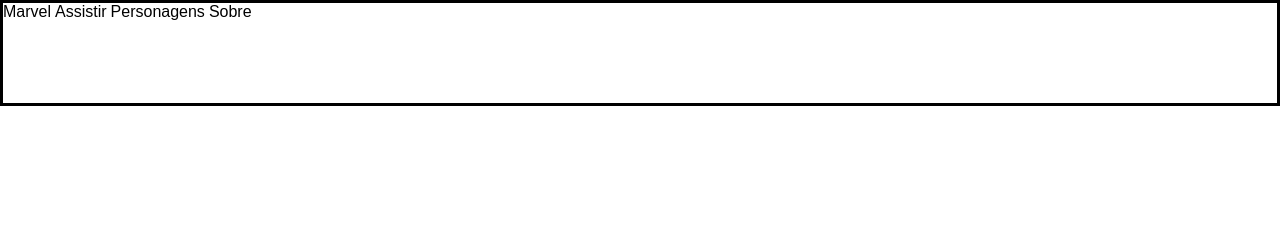
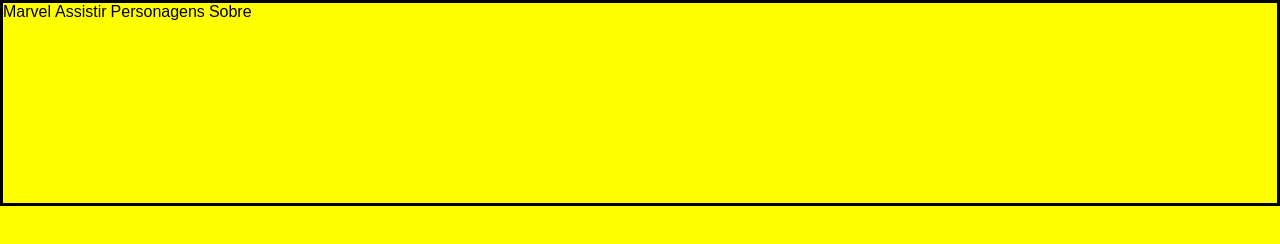
Before and after one commit to Arthurito37/Iron-Fist, a plain HTML site: page IronFist/index.html in a window 1280 px wide. Drawn offline with Linux system fonts and the light colour scheme.

Commit message:
Atulização CSS

```diff
--- a/IronFist/css/style.css
+++ b/IronFist/css/style.css
@@ -2,10 +2,17 @@
     margin : 0; /*Define a area de margem nos quatro lados do elemento*/
     padding: 0; /*Define uma distancia entre o conteudo de um elemento e as suas bordas*/
 }
+body{
+    background-color: yellow;
+}
+.logo_header{
+    width: 200px; /* Define a largura da imagem */
+    height: auto; /* Ajusta a altura automaticamente para manter a proporção */
+}
 .header{
-    height: 100px; /*Altura*/
+    height: 200px; /*Altura*/
     border-style: solid; /*Borda com estilo sólido*/
-    font-style: normal;
+    font-style: normal; /*Deixa o estilo da fonte padrão*/
 }
 .link{
     text-decoration: none; /*Remove a decoração do link*/
```
